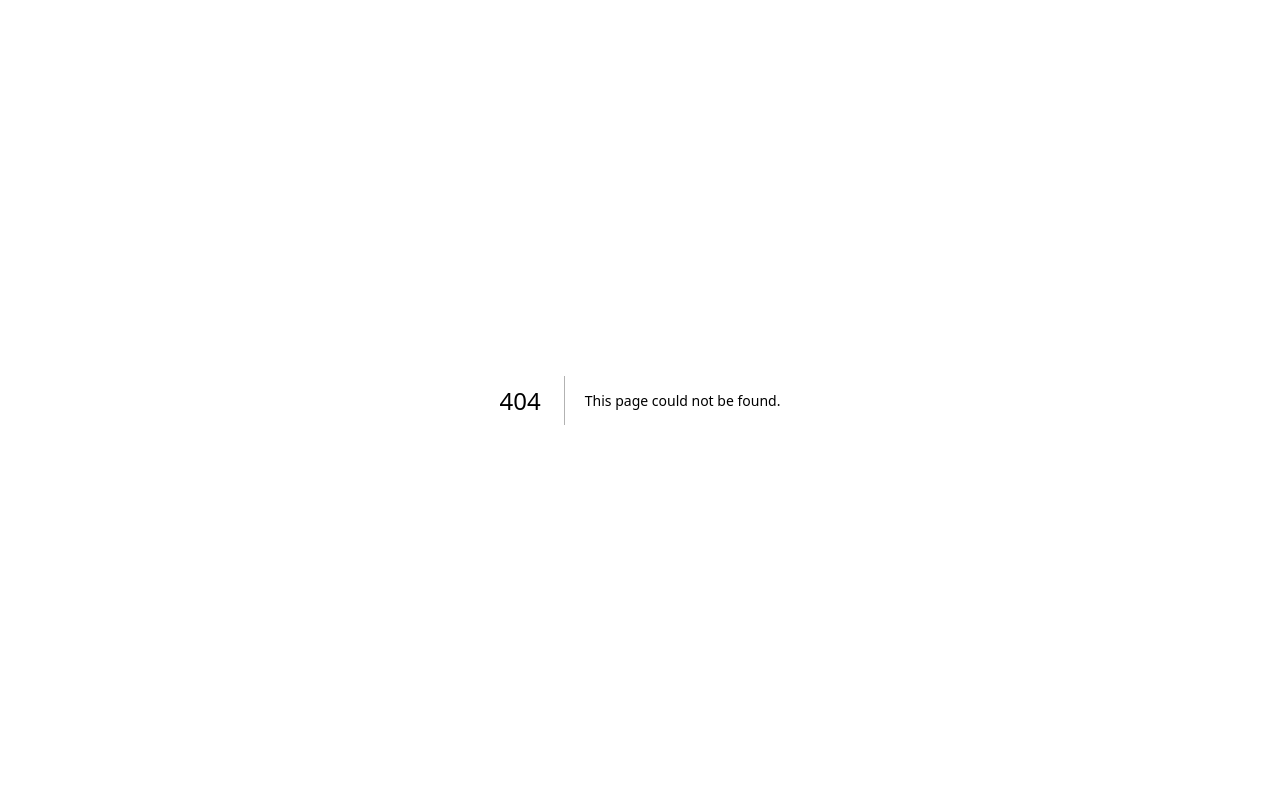
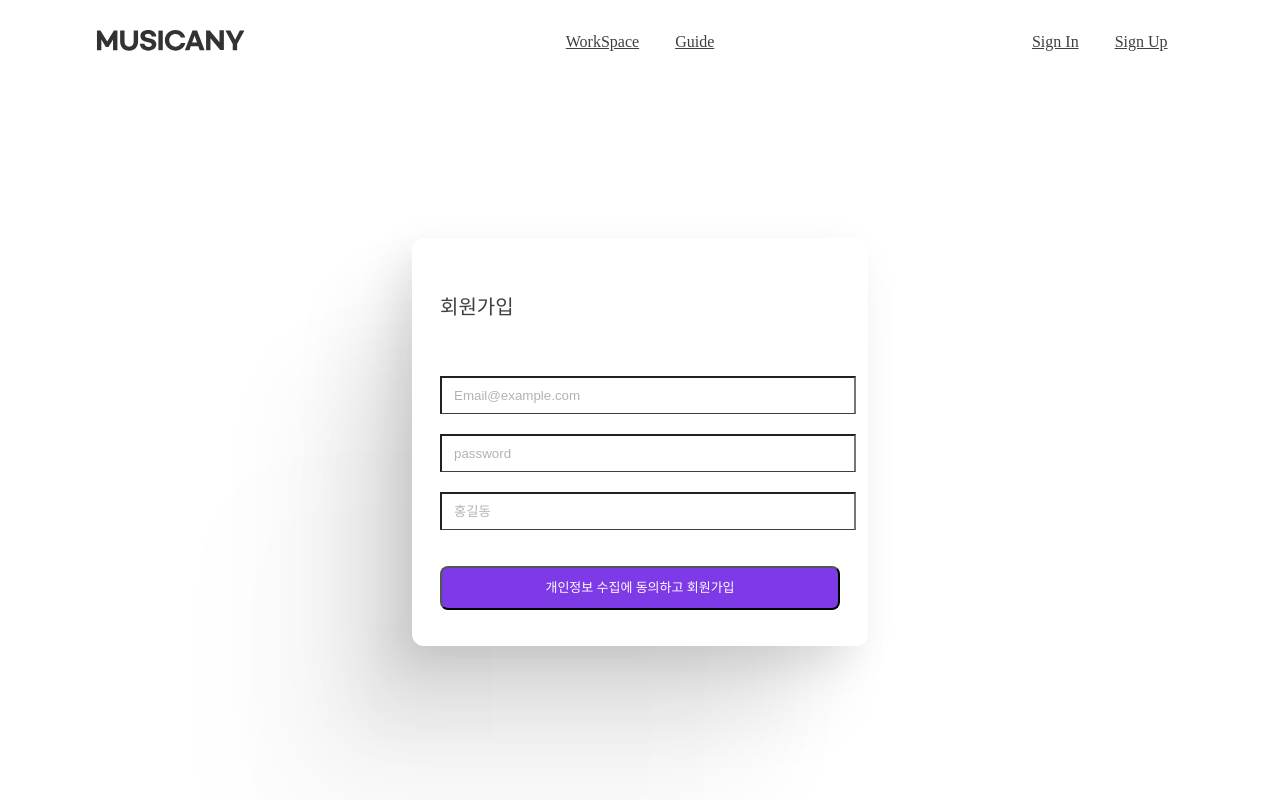
Before and after one commit to Musicany/Musicany_Web, a Next.js app: page /register in a window 1280 px wide. Before the commit this address had no page. Shown: the top 800 px of the page. Built offline with nearby package versions, Linux system fonts and the light colour scheme; no server answers.

Commit message:
ADD: 회원가입 페이지 퍼블리싱

```diff
--- a/app/(web)/main/style.ts
+++ b/app/(web)/main/style.ts
@@ -5,6 +5,7 @@ export const Layout = styled.div`
   width: 100%;
   ${flex.COLUMN_CENTER};
   padding: 0 7%;
+  margin-bottom: 116px;
 `;
 export const MainText = styled.p`
   ${font.SmallTitle};
--- /dev/null
+++ b/app/(web)/register/page.tsx
@@ -0,0 +1,25 @@
+"use client";
+
+import React from "react";
+
+import * as S from "./style";
+
+const Register = () => {
+  return (
+    <S.Layout>
+      <S.FormLayout>
+        <S.Form>
+          <S.SignUpTitle>회원가입</S.SignUpTitle>
+          <S.Inputs>
+            <S.Input placeholder="Email@example.com" />
+            <S.Input placeholder="password" />
+            <S.Input placeholder="홍길동" />
+          </S.Inputs>
+          <S.SubmitButton>개인정보 수집에 동의하고 회원가입</S.SubmitButton>
+        </S.Form>
+      </S.FormLayout>
+    </S.Layout>
+  );
+};
+
+export default Register;
--- /dev/null
+++ b/app/(web)/register/style.ts
@@ -0,0 +1,60 @@
+import styled from "styled-components";
+import { flex, font, theme } from "@/styles";
+
+export const Layout = styled.div`
+  width: 100%;
+  height: calc(100vh - 68px);
+  background-color: ${theme.white};
+  ${flex.CENTER};
+`;
+export const FormLayout = styled.div`
+  padding: 36px 28px;
+  width: 400px;
+  ${flex.COLUMN_FLEX};
+  background-color: ${theme.white};
+  box-shadow:
+    -295px 376px 134px 0 rgba(0, 0, 0, 0),
+    -189px 240px 122px 0 rgba(0, 0, 0, 0.01),
+    -106px 135px 103px 0 rgba(0, 0, 0, 0.05),
+    -47px 60px 76px 0 rgba(0, 0, 0, 0.09),
+    -12px 15px 42px 0 rgba(0, 0, 0, 0.1);
+  border-radius: 12px;
+`;
+export const Form = styled.div`
+  width: 100%;
+  ${flex.COLUMN_FLEX};
+  gap: 36px;
+`;
+export const SignUpTitle = styled.p`
+  width: 100%;
+  ${font.BigText};
+  color: ${theme.grey1000};
+`;
+export const Inputs = styled.div`
+  width: 100%;
+  ${flex.COLUMN_FLEX};
+  gap: 20px;
+`;
+export const Input = styled.input`
+  width: 100%;
+  ${flex.VERTICAL};
+  padding: 10px 0 10px 12px;
+  border-bottom: 1px solid ${theme.grey1000};
+
+  &::placeholder {
+    color: ${theme.grey400};
+  }
+`;
+export const SubmitButton = styled.button`
+  ${flex.CENTER};
+  color: ${theme.white};
+  ${font.SmallText};
+  background-color: ${theme.basicPurple};
+  width: 100%;
+  padding: 12px 0;
+  border-radius: 8px;
+
+  &:hover {
+    background-color: #7032cd;
+  }
+`;
--- a/app/components/@common/Footer/style.ts
+++ b/app/components/@common/Footer/style.ts
@@ -5,7 +5,6 @@ export const Footer = styled.footer`
   width: 100%;
   height: 256px;
   background-color: #333;
-  margin-top: 116px;
   ${flex.BETWEEN};
 `;
 export const Layout = styled.div`
--- a/app/components/@common/Header/page.tsx
+++ b/app/components/@common/Header/page.tsx
@@ -48,6 +48,7 @@ const Header = () => {
             <S.NavText>{session.user?.name}님</S.NavText>
           </S.NavItem>
         ) : (
+          <>
             <S.NavItem
               $isHovered={hoveredIndex !== null && hoveredIndex !== 3}
               onMouseEnter={() => setHoveredIndex(3)}
@@ -60,6 +61,15 @@ const Header = () => {
             >
               <S.NavText>Sign In</S.NavText>
             </S.NavItem>
+            <S.NavItem
+              $isHovered={hoveredIndex !== null && hoveredIndex !== 4}
+              onMouseEnter={() => setHoveredIndex(4)}
+              onMouseLeave={() => setHoveredIndex(null)}
+              href="/register"
+            >
+              <S.NavText>Sign Up</S.NavText>
+            </S.NavItem>
+          </>
         )}
       </S.LoginNav>
     </S.Layout>
```
Lines whose indentation alone changed are shown as unchanged.
